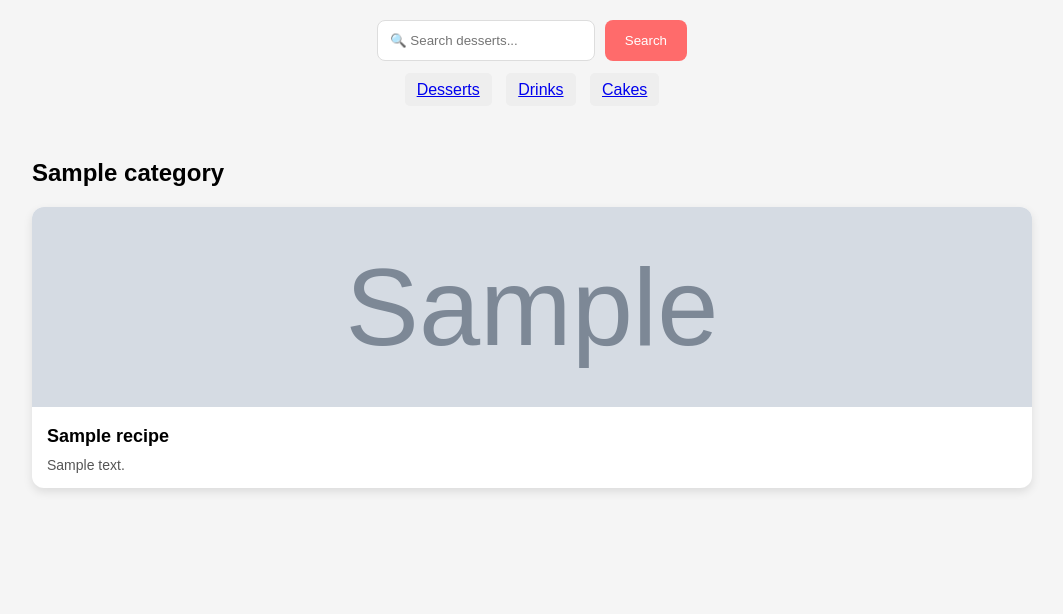
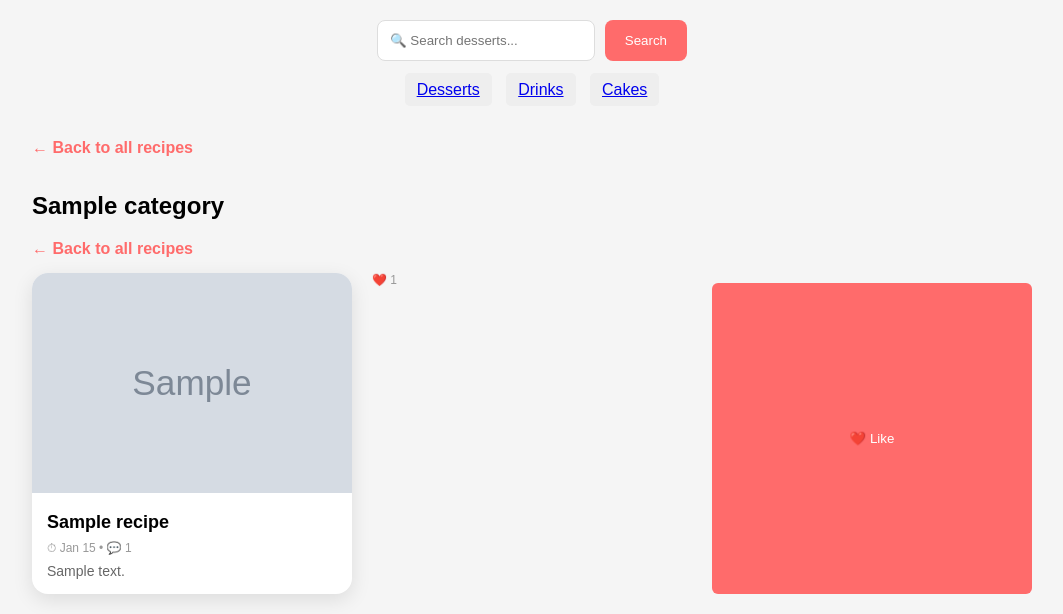
Before and after one commit to CyberB0x/foodblog, a Django app: a page that uses templates/base.html in a window 1280 px wide. Shown: the part 212-826 px from the top of the page, without its empty margins (108-1171 px from the left). Before the commit the page ends 704 px from the top, so only its background shows below. Run offline with Django 5.2, Linux system fonts and the light colour scheme; tables that the repository leaves empty hold one stand-in row (values such as "Sample post"); grey boxes marked "Sample" are stand-in pictures.

Commit message:
food blog day 8

```diff
--- a/recipes/models.py
+++ b/recipes/models.py
@@ -17,7 +17,9 @@ class Recipe(models.Model):
     image = models.ImageField(upload_to='recipes/images/')
     video_url = models.URLField(blank=True, null=True)
     category = models.ForeignKey(Category, on_delete=models.CASCADE)
+    likes = models.PositiveSmallIntegerField(default=0)
     created_at = models.DateTimeField(auto_now_add=True)
+
 
     def __str__(self):
         return self.title
--- a/recipes/urls.py
+++ b/recipes/urls.py
@@ -5,5 +5,6 @@ urlpatterns = [
     path("", views.home, name="home"),
     path("recipe/<int:id>/", views.recipe_detail, name="recipe_detail"),
     path("category/<slug:slug>/", views.category_view, name="category"),
+    path("like/<int:id>/", views.like_recipe, name="like_recipe"),
     path("live-search/", views.live_search, name="live_search"),
 ]
--- a/recipes/views.py
+++ b/recipes/views.py
@@ -78,3 +78,12 @@ def live_search(request):
             })
 
     return JsonResponse({"results": data})
+
+
+def like_recipe(request, id):
+    recipe = get_object_or_404(Recipe, id=id)
+
+    recipe.likes += 1
+    recipe.save()
+
+    return JsonResponse({"likes": recipe.likes})
--- a/templates/base.html
+++ b/templates/base.html
@@ -33,25 +33,73 @@
         gap:20px;
         }
 
-        /* CARD */
+        /* 🔥 PREMIUM CARD */
         .recipe-card{
+            position:relative;
             background:white;
-        border-radius:12px;
+            border-radius:16px;
             overflow:hidden;
-        box-shadow:0 4px 10px rgba(0,0,0,0.1);
-        transition:0.3s;
+            box-shadow:0 6px 20px rgba(0,0,0,0.1);
+            transition:0.3s ease;
+
+            opacity:0;
+            transform:translateY(20px);
+            animation:fadeInUp 0.5s ease forwards;
         }
 
+        .recipe-card:nth-child(1){ animation-delay:0.1s; }
+        .recipe-card:nth-child(2){ animation-delay:0.2s; }
+        .recipe-card:nth-child(3){ animation-delay:0.3s; }
+        .recipe-card:nth-child(4){ animation-delay:0.4s; }
+
         .recipe-card:hover{
-        transform:translateY(-5px);
+            transform:translateY(-8px) scale(1.02);
         }
 
         .recipe-card img{
             width:100%;
-        height:200px;
+            height:220px;
             object-fit:cover;
+            transition:0.3s;
         }
 
+        .recipe-card:hover img{
+            transform:scale(1.1);
+        }
+
+        /* OVERLAY */
+        .overlay{
+            position:absolute;
+            top:0;
+            left:0;
+            width:100%;
+            height:100%;
+            background:linear-gradient(to top, rgba(0,0,0,0.7), transparent);
+            display:flex;
+            justify-content:center;
+            align-items:center;
+            opacity:0;
+            transition:0.3s;
+        }
+
+        .recipe-card:hover .overlay{
+            opacity:1;
+        }
+
+        .view-btn{
+            padding:12px 20px;
+            background:#ff6b6b;
+            color:white;
+            border-radius:8px;
+            text-decoration:none;
+            font-weight:bold;
+        }
+
+        .view-btn:hover{
+            background:#ff5252;
+        }
+
+        /* CONTENT */
         .recipe-content{
             padding:15px;
         }
@@ -59,23 +107,29 @@
         .recipe-title{
             font-size:18px;
             font-weight:bold;
-        margin-bottom:10px;
-        }
-
-        .recipe-title a{
-        text-decoration:none;
-        color:black;
-        }
-
-        .recipe-title a:hover{
-        color:#ff6b6b;
+            margin-bottom:8px;
         }
 
         .recipe-desc{
-        color:#555;
+            color:#666;
             font-size:14px;
         }
 
+        .recipe-meta{
+            font-size:12px;
+            color:#999;
+            margin-bottom:8px;
+        }
+
+        .back-btn{
+            display:inline-block;
+            margin-bottom:15px;
+            text-decoration:none;
+            color:#ff6b6b;
+            font-weight:bold;
+        }
+
+        /* SEARCH */
         .search-bar{
             display:flex;
             justify-content:center;
@@ -86,12 +140,6 @@
         .search-bar input{
             padding:12px;
             width:300px;
-            border-radius:8px;
-            border:1px solid #ddd;
-        }
-
-        .search-bar select{
-            padding:12px;
             border-radius:8px;
             border:1px solid #ddd;
         }
@@ -145,17 +193,71 @@
             background:#f5f5f5;
         }
 
+        /* ANIMATION */
+        @keyframes fadeInUp{
+            to{
+                opacity:1;
+                transform:translateY(0);
+            }
+        }
+
+        .like-btn{
+            margin-top:10px;
+            padding:6px 12px;
+            border:none;
+            background:#ff6b6b;
+            color:white;
+            border-radius:6px;
+            cursor:pointer;
+        }
+
+        .like-btn:hover{
+            background:#ff5252;
+        }
+
+
+        .recipe-detail{
+            background:white;
+            padding:20px;
+            border-radius:12px;
+            box-shadow:0 4px 10px rgba(0,0,0,0.1);
+        }
+
+        .detail-img{
+            width:100%;
+            height:300px;
+            object-fit:cover;
+            border-radius:10px;
+        }
+
+        .detail-meta{
+            color:#999;
+            margin-bottom:15px;
+        }
+
+        .detail-desc{
+            font-size:16px;
+            margin-bottom:20px;
+        }
+
+        .comment{
+            background:#f9f9f9;
+            padding:10px;
+            margin-bottom:10px;
+            border-radius:8px;
+        }
+
     </style>
 </head>
 
 <body>
+
 <header>
-
 <h1>🍰 My Food Blog</h1>
 <p>Delicious recipes every day</p>
-
 </header>
 
+<!-- SEARCH -->
 <div class="search-wrapper">
 <form method="GET" action="/" class="search-bar">
 
@@ -169,23 +271,21 @@
     <button>Search</button>
 
 </form>
+
 <div id="search-results"></div>
 </div>
 
-
+<!-- CATEGORIES -->
 <div style="text-align:center; margin:20px;">
-
 <a href="/category/desserts/" style="margin:5px; padding:8px 12px; background:#eee; border-radius:5px;">Desserts</a>
 <a href="/category/drinks/" style="margin:5px; padding:8px 12px; background:#eee; border-radius:5px;">Drinks</a>
 <a href="/category/cakes/" style="margin:5px; padding:8px 12px; background:#eee; border-radius:5px;">Cakes</a>
-
 </div>
 
 <div class="container">
     {% block content %}
     {% endblock %}
 </div>
-
 
 <script>
 let timeout = null;
@@ -211,7 +311,6 @@ input.addEventListener("keyup", function() {
 
                 resultsBox.innerHTML = "";
 
-                // No results (внутри fetch!)
                 if (data.results.length === 0) {
                     resultsBox.innerHTML = "<div style='padding:10px;'>No results 😢</div>";
                     resultsBox.style.display = "block";
@@ -240,13 +339,22 @@ input.addEventListener("keyup", function() {
     }, 300);
 });
 
-
-// Закрытие при клике вне поиска (отдельный listener)
+// CLICK OUTSIDE
 document.addEventListener("click", (e) => {
     if (!document.querySelector(".search-wrapper").contains(e.target)) {
         resultsBox.style.display = "none";
     }
 });
+
+
+function likeRecipe(id){
+    fetch(`/like/${id}/`)
+    .then(res => res.json())
+    .then(data => {
+        document.getElementById(`likes-${id}`).innerText = data.likes;
+    });
+}
 </script>
+
 </body>
 </html>
--- a/templates/home.html
+++ b/templates/home.html
@@ -1,5 +1,9 @@
 {% extends "base.html" %}
 {% block content %}
+
+{% if category %}
+<a href="/" class="back-btn">← Back to all recipes</a>
+{% endif %}
 
 {% if query %}
 <p>Results for: "{{ query }}"</p>
@@ -7,6 +11,7 @@
 
 {% if category %}
 <h2>{{ category.name }}</h2>
+<a href="/" class="back-btn">← Back to all recipes</a>
 {% else %}
 <h2>Latest Recipes</h2>
 {% endif %}
@@ -21,25 +26,46 @@
 
     <img src="{{ recipe.image.url }}">
 
+    <!-- overlay -->
+    <div class="overlay">
+        <a href="/recipe/{{ recipe.id }}/" class="view-btn">
+            View Recipe
+        </a>
+    </div>
+
     <div class="recipe-content">
 
       <div class="recipe-title">
+        {{ recipe.title }}
+      </div>
 
-  <a href="/recipe/{{ recipe.id }}/">
-   {{ recipe.title }}
-  </a>
+      <!-- meta -->
+      <div class="recipe-meta">
+        ⏱ {{ recipe.created_at|date:"M d" }} • 💬 {{ recipe.comments.count }}
       </div>
 
       <div class="recipe-desc">
-   {{ recipe.description|truncatewords:15 }}
+        {{ recipe.description|truncatewords:12 }}
       </div>
 
     </div>
+
   </div>
+
+  <div class="recipe-meta">
+      ❤️ <span id="likes-{{ recipe.id }}">{{ recipe.likes }}</span>
+  </div>
+
+  <button onclick="likeRecipe({{ recipe.id }})" class="like-btn">
+      ❤️ Like
+  </button>
+
   {% endfor %}
+
 </div>
+
 {% else %}
-
+<h3>No recipes found 😢</h3>
 {% endif %}
 
 {% endblock %}
```
Also changed, not shown: templates/recipe_detail.html (+28 -37 lines). Lines whose indentation alone changed are shown as unchanged.
